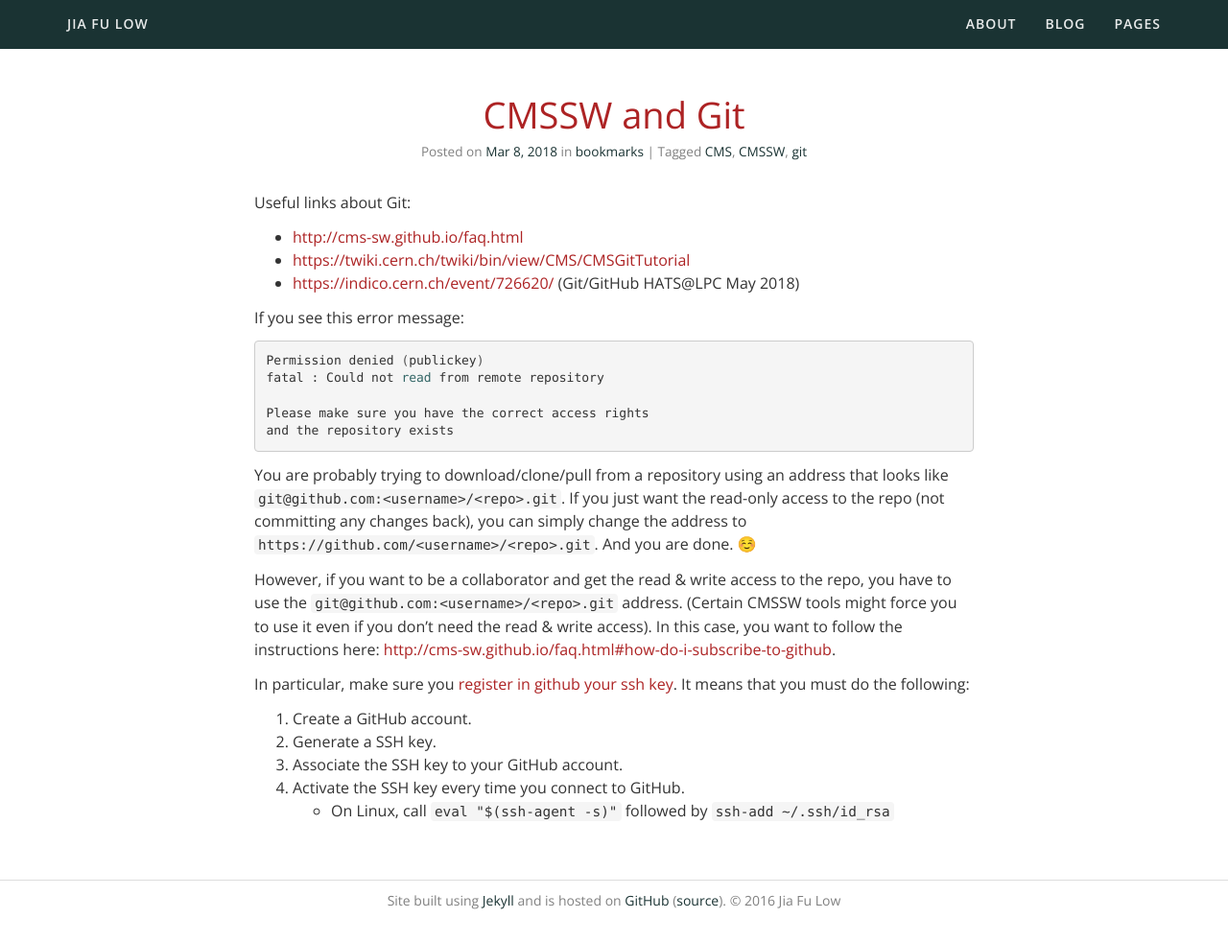
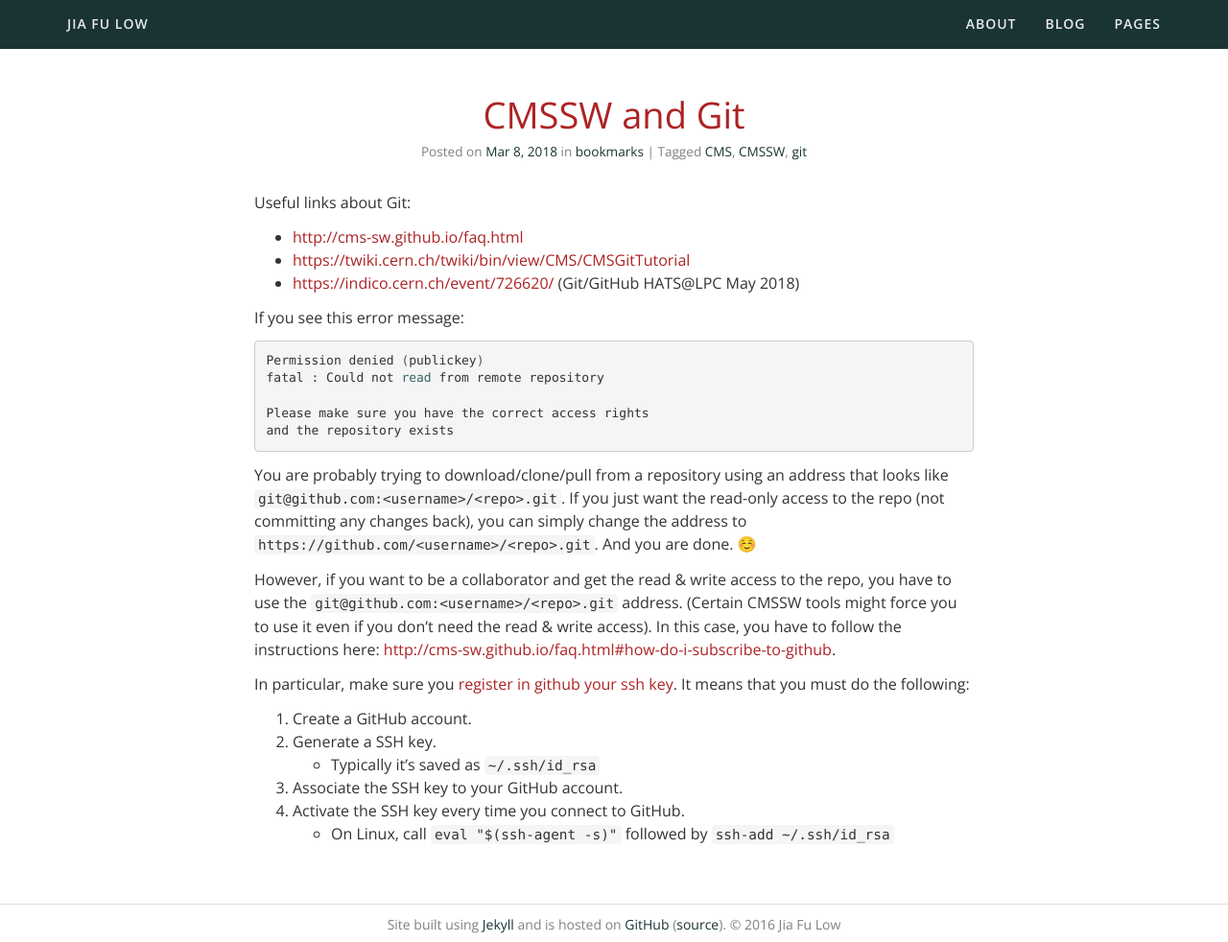
Before and after one commit to jiafulow/jiafulow.github.io, a Jekyll site: the page built from _posts/2018-03-08-cmssw-and-git.md, in a window 1280 px wide. Shown: the whole page at 96% size. Built offline with Jekyll 4.4.1, drawn with Linux system fonts in a browser that asks for light colours; emoji names are drawn with the system emoji font; a style sheet for code colours, icons or effects is not loaded; before the commit the page ends 957 px from its top, so only the background shows below that.

Commit message:
Update 2018-03-08-cmssw-and-git.md

```diff
--- a/_posts/2018-03-08-cmssw-and-git.md
+++ b/_posts/2018-03-08-cmssw-and-git.md
@@ -24,12 +24,13 @@ and the repository exists
 
 You are probably trying to download/clone/pull from a repository using an address that looks like `git@github.com:<username>/<repo>.git`. If you just want the read-only access to the repo (not committing any changes back), you can simply change the address to `https://github.com/<username>/<repo>.git`. And you are done. :relaxed:
 
-However, if you want to be a collaborator and get the read & write access to the repo, you have to use the `git@github.com:<username>/<repo>.git` address. (Certain CMSSW tools might force you to use it even if you don't need the read & write access). In this case, you want to follow the instructions here: <http://cms-sw.github.io/faq.html#how-do-i-subscribe-to-github>.
+However, if you want to be a collaborator and get the read & write access to the repo, you have to use the `git@github.com:<username>/<repo>.git` address. (Certain CMSSW tools might force you to use it even if you don't need the read & write access). In this case, you have to follow the instructions here: <http://cms-sw.github.io/faq.html#how-do-i-subscribe-to-github>.
 
 In particular, make sure you [register in github your ssh key](https://help.github.com/articles/generating-ssh-keys). It means that you must do the following:
 
 1. Create a GitHub account.
 2. Generate a SSH key.
+  * Typically it's saved as `~/.ssh/id_rsa`
 3. Associate the SSH key to your GitHub account.
 4. Activate the SSH key every time you connect to GitHub.
   * On Linux, call `eval "$(ssh-agent -s)"` followed by `ssh-add ~/.ssh/id_rsa`
```
